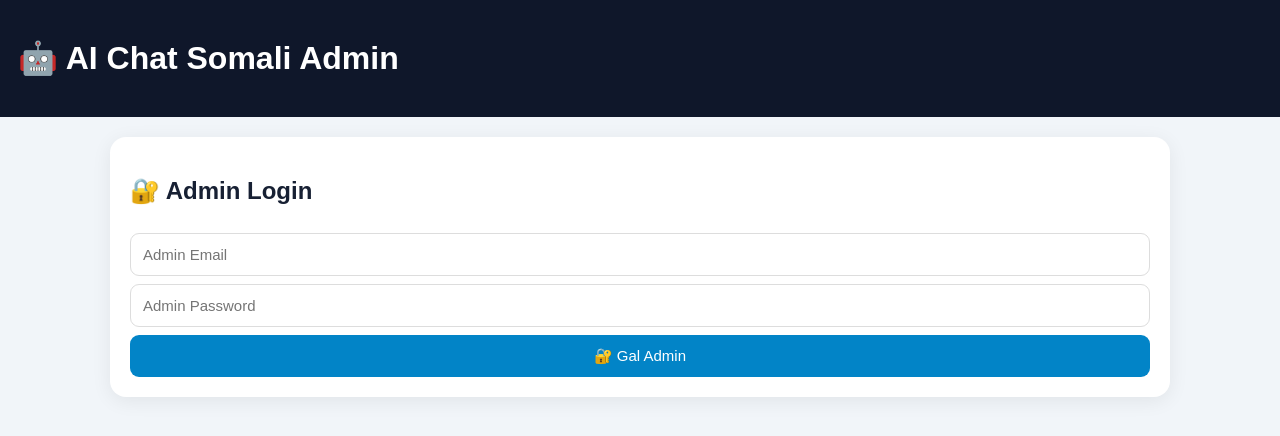
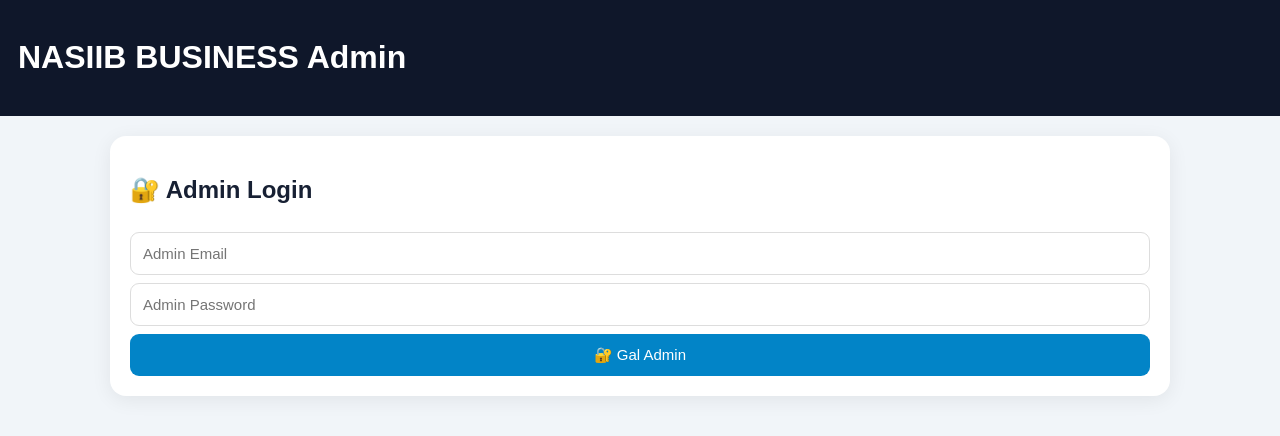
Before and after one commit to Xusee/ai-chat-somali, a website: page index.html in a window 1280 px wide. Drawn offline with Linux system fonts and the light colour scheme.

Commit message:
Update NASIIB BUSINESS Admin panel
Update the admin panel title and header to NASIIB BUSINESS Admin.

```diff
--- a/index.html
+++ b/index.html
@@ -10,7 +10,7 @@
     content="width=device-width, initial-scale=1.0"
 >
 
-<title>AI Chat Somali Admin</title>
+<title>NASIIB BUSNESS Admin</title>
 
 <style>
 
@@ -134,7 +134,7 @@ td {
 
 <header>
 
-<h1>🤖 AI Chat Somali Admin</h1>
+<h1>NASIIB BUSINESS Admin</h1>
 
 </header>
 
```
